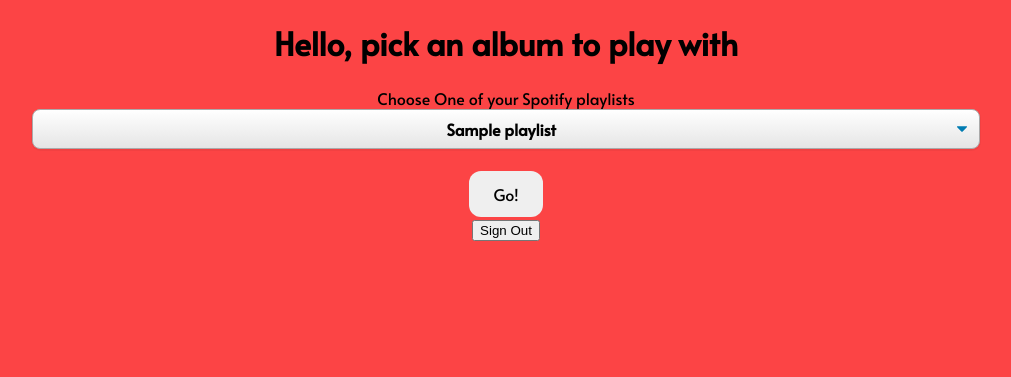
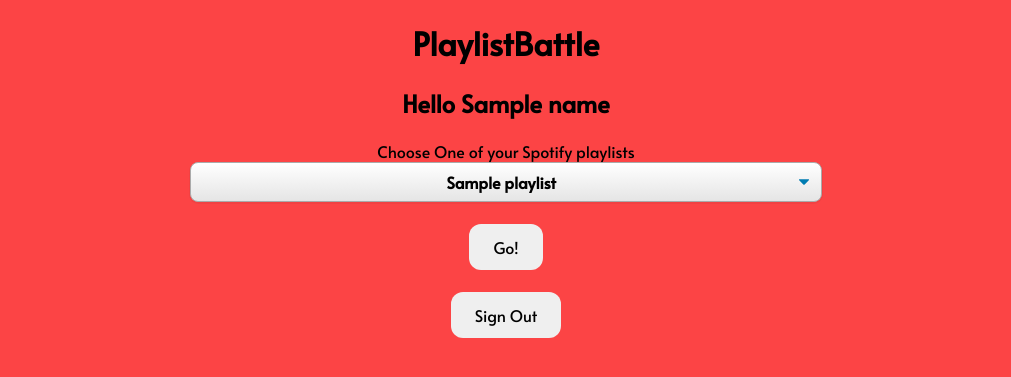
Before and after one commit to JarrettBierman/PlaylistBattle, a Flask app: template templates/choose.html in a window 1280 px wide. Shown: the top 377 px of the page, without its empty margins (134-1145 px from the left). Run offline with Flask 2, Linux system fonts and the light colour scheme; the template is opened without the code that fills it: most values are stand-ins (such as "Sample title", 1, 10 or a date in 2020).

Commit message:
added some css stuff

```diff
--- a/app.py
+++ b/app.py
@@ -160,7 +160,8 @@ def index():
     if not auth_manager.get_cached_token():
         # Step 2. Display sign in link when no token
         auth_url = auth_manager.get_authorize_url()
-        return f'<h2><a href="{auth_url}">Sign in</a></h2>'
+        return render_template("index.html", auth_url = auth_url)
+        # return f'<h2><a href="{auth_url}">Sign in</a></h2>'
 
     # Step 4. Signed in, display data
     sp = spotipy.Spotify(auth_manager=auth_manager)
@@ -171,7 +172,7 @@ def index():
 
 @app.route('/choose', methods = ['GET', 'POST'])
 def choose():
-    global score, song_counter, chosen_playlist, sp, username, playlists, auth_manager
+    global score, song_counter, chosen_playlist, sp, playlists, auth_manager
     global song_counter
     global chosen_playlist
     global sp
@@ -181,7 +182,7 @@ def choose():
     chosen_playlist = None
     network = authorize_lastfm()
     playlists = create_playlists(sp)
-    return render_template('choose.html', playlists = playlists)
+    return render_template('choose.html', playlists = playlists, name = sp.me()['display_name'])
 
 @app.route('/game', methods = ['GET', 'POST'])
 def game():
--- a/static/style.css
+++ b/static/style.css
@@ -56,6 +56,13 @@ body{
     background-color: red;
 }
 
+#homeButton {
+	background-color: #FC4445;
+}
+#nextButton {
+	background-color: #FC4445;
+}
+
 /* div text */
 .name {
     font-size: 45px;
@@ -83,7 +90,7 @@ body{
 	/* color: #444; */
 	line-height: 1.3;
 	padding: .6em 1.4em .5em .8em;
-	width: 75%;
+	width: 50%;
 	max-width: 100%;
 	box-sizing: border-box;
 	border: 1px solid #aaa;
--- a/templates/choose.html
+++ b/templates/choose.html
@@ -7,8 +7,8 @@
 <!--  -->
 {% block body %}
 <div class="content">
-    <h1>Hello, pick an album to play with</h1>
-
+    <h1>PlaylistBattle</h1>
+    <h2>Hello {{name}}</h2>
     <!-- <a href="/game/">{{name}}</a>
         <br> -->
         <form action="/game" method="POST">
@@ -24,8 +24,9 @@
             <br>
             <input type="submit" value="Go!" class="button">
         </form>
+        <br>
         <form action="/sign_out">
-            <button>Sign Out</button>
+            <button class="button">Sign Out</button>
         </form>
 </div>
 {% endblock %}
--- a/templates/game.html
+++ b/templates/game.html
@@ -6,6 +6,7 @@
 <!--  -->
 <!--  -->
 {% block body %}
+<h1>PlaylistBattle</h1>
 <h1 id="title">{{playlist.name}}</h1>
 <div class="container">
     <div id="block1">
@@ -20,7 +21,7 @@
     <div id="scoreblock">
         <h1 id="score">Score: {{score}}</h1>
         <form action="/choose">
-            <button class="button" >Go Home</button>
+            <button class="button" id="homeButton" >Go Home</button>
         </form>
         <h2 id="right_wrong_text"></h2>
         <form action="/game" method="POST">
```
Also changed, not shown: templates/index.html (+2 -6 lines), 5 other files.
